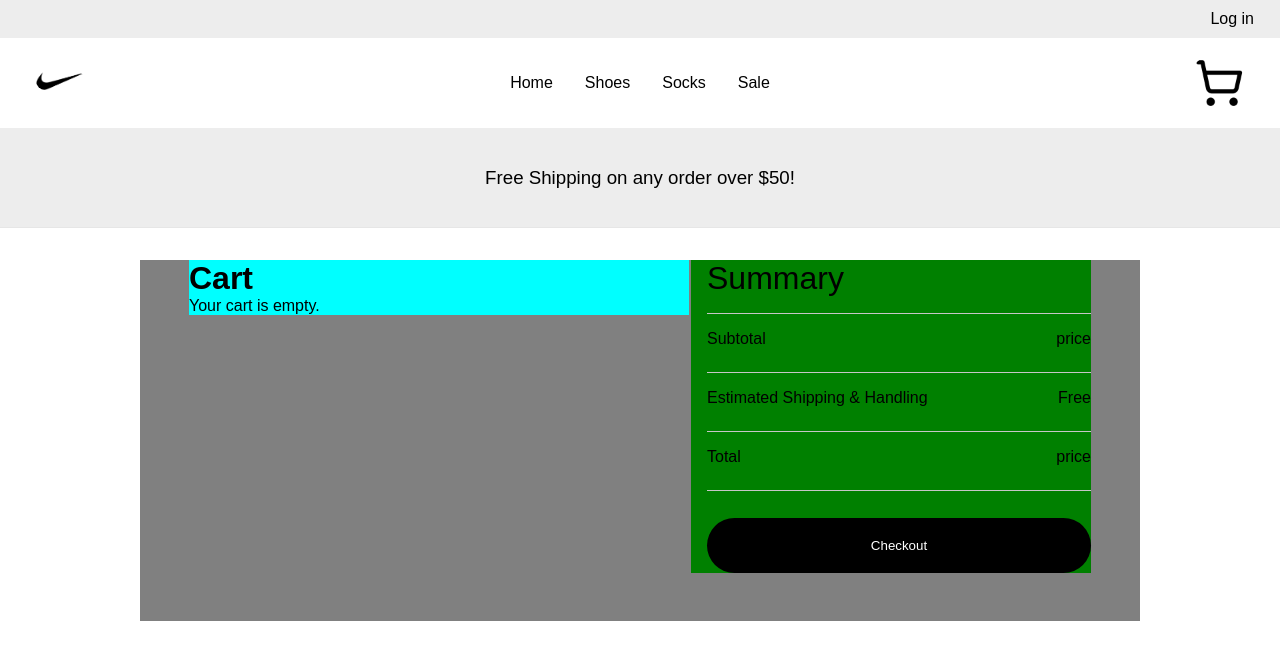
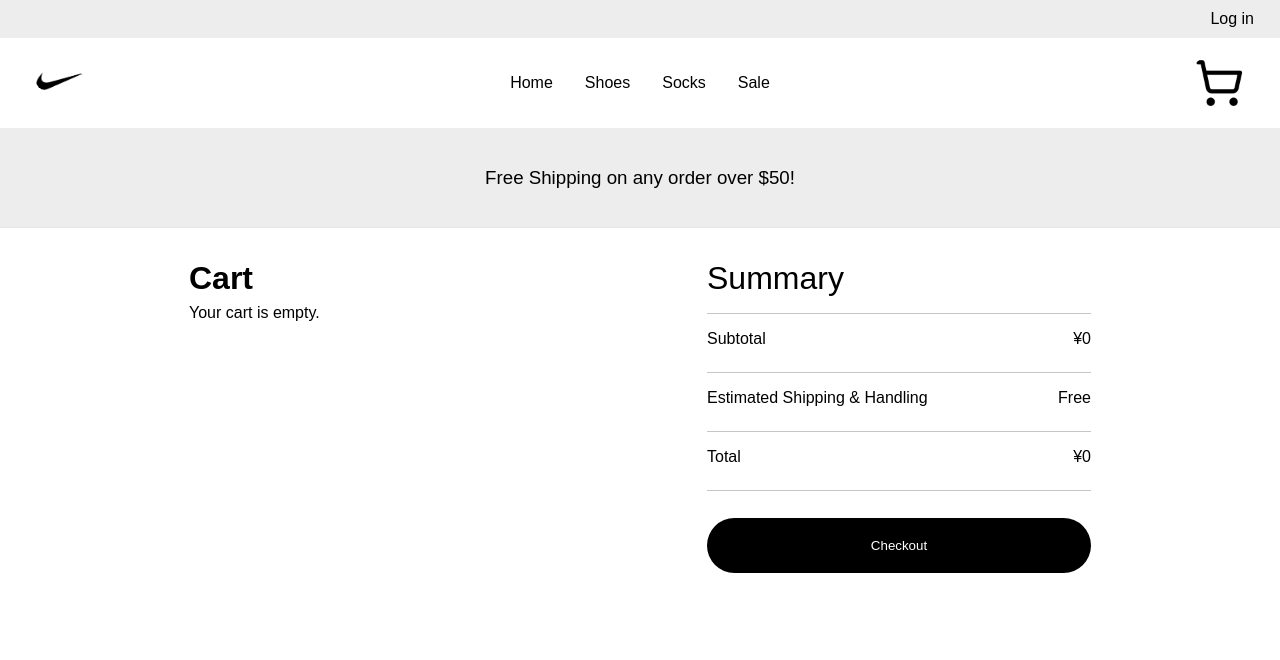
Before and after one commit to CadetheCoder/nike-react-store, a React (Vite) app: page /cart in a window 1280 px wide. Shown: the top 660 px of the page. Built offline with nearby package versions, Linux system fonts and the light colour scheme.

Commit message:
Finished Cart page

```diff
--- a/src/pages/Cart/Cart.module.css
+++ b/src/pages/Cart/Cart.module.css
@@ -1,5 +1,4 @@
 .container{
-    background-color: grey;
     margin: auto;
     display: flex;
     max-width: 1000px;
@@ -13,7 +12,6 @@
 }
 
 .product-container{
-    background-color: aqua;
     max-width: 500px;
     margin: auto;
     margin-top: 0px;
@@ -25,7 +23,6 @@
 }
 
 .summary-container{
-    background-color: green;
     width: 400px;
     margin: auto;
 }
@@ -76,6 +73,7 @@
 
 .cart-item-container{
     display: flex;
+    margin-bottom: 1em;
 }
 
 .cart-item-text-container p{
@@ -98,3 +96,13 @@
     display: flex;
     justify-content: space-between;
 }
+
+.cart-title{
+    margin-bottom: 0.2em;
+}
+
+@media (max-width: 995px) {
+    .summary-container{
+        width: 500px;
+    }
+}
--- a/src/pages/Cart/cart.jsx
+++ b/src/pages/Cart/cart.jsx
@@ -1,14 +1,17 @@
 import { useCart } from "../../context/CartContext";
 import styles from './Cart.module.css';
+import { Link } from "react-router-dom";
 
 function Cart(){
     const { cartItems } = useCart();
-    console.log(cartItems);
+    const subtotal = cartItems.reduce((acc, item) => acc + item.price, 0);
+    const shipping = 0;
+    const total = shipping + subtotal;
 
     return(
         <div className={styles.container}>
             <div className={styles['product-container']}>
-                <h1>Cart</h1>
+                <h1 className={styles['cart-title']}>Cart</h1>
                 {cartItems.length === 0 ? (
                     <p>Your cart is empty.</p>
                 ) : (
@@ -29,7 +32,7 @@ function Cart(){
                     <h1>Summary</h1>
                     <div className={styles['subtotal-container']}>
                         <p>Subtotal</p>
-                        <p>price</p>
+                        <p>¥{subtotal.toLocaleString()}</p>
                     </div>
                     <div className={styles['shipping-container']}>
                         <p>Estimated Shipping & Handling</p>
@@ -37,9 +40,9 @@ function Cart(){
                     </div>
                     <div className={styles['total-container']}>
                         <p className={styles.total}>Total</p>
-                        <p>price</p>
+                        <p>¥{total.toLocaleString()}</p>
                     </div>
-                    <button className={styles['checkout-btn']}>Checkout</button>
+                    <Link to="/checkout"><button className={styles['checkout-btn']}>Checkout</button></Link>
                 </div>
             </div>
         </div>
--- a/src/utils/totals.js
+++ b/src/utils/totals.js
@@ -0,0 +1,6 @@
+import { useCart } from "../context/CartContext";
+const { cartItems } = useCart();
+
+const subtotal = cartItems.reduce((acc, item) => acc + item.price, 0);
+const shipping = 0;
+const total = shipping + subtotal;
```
Also changed, not shown: src/pages/Checkout/checkout.module.css (added).
